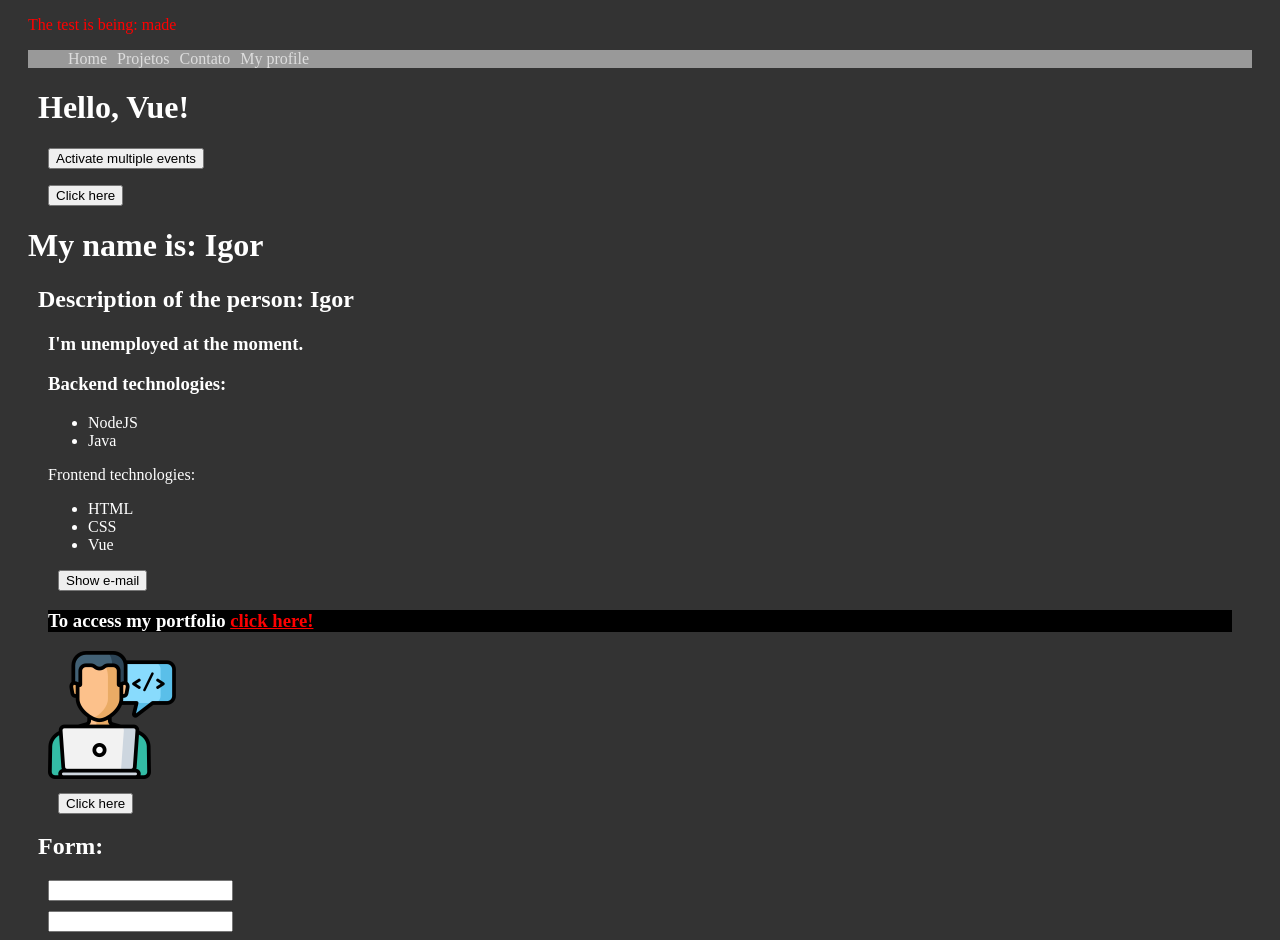
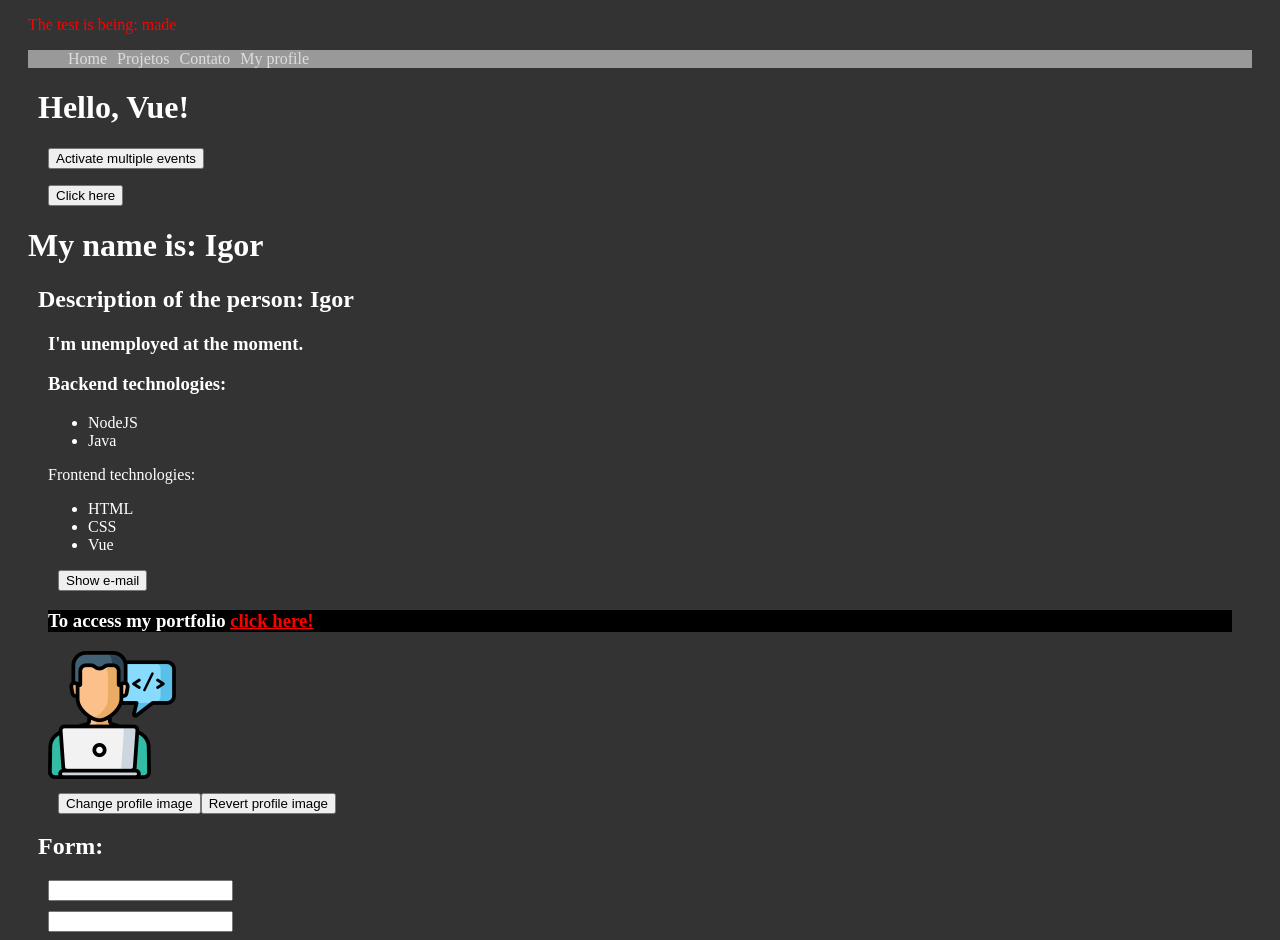
Before and after one commit to IgorBorgess/vue3-firstContact, a Vue app: page / in a window 1280 px wide. Shown: the top 940 px of the page. Built offline with nearby package versions, Linux system fonts and the light colour scheme.

Commit message:
[If applied] will build the changeImage component while applying it to Picture.vue

```diff
--- /dev/null
+++ b/src/components/ChangeImage.vue
@@ -0,0 +1,17 @@
+<template>
+    <div>
+        <button @click="$emit('changeImage')">Change profile image</button>
+        <button @click="$emit('revertChange')">Revert profile image</button>
+    </div>
+</template>
+
+<script>
+export default {
+    name: "ChangeImage",
+    emits: ["changeImage", "revertChange"]
+}
+</script>
+
+<style>
+
+</style>
--- a/src/components/Picture.vue
+++ b/src/components/Picture.vue
@@ -1,23 +1,34 @@
 <template>
     <img v-bind:src="avatar" :alt="description">
-    <Reuse />
+    <ChangeImage @change-image="changeImage" @revert-change="revertChange" />
 </template>
 
 <script>
-import Reuse from "./Reuse.vue"
+import ChangeImage from "./ChangeImage.vue"
 
 export default {
     name: "Picture",
     components: {
-        Reuse
+        ChangeImage
     },
     data() {
         return {
             avatar: "/img/avatar.png",
             description: "Guy with a computer"
         }
+    },
+    methods: {
+        changeImage() {
+            this.avatar = "/img/avatar2.png"
+            console.log(this.avatar)
+        },
+        revertChange() {
+            this.avatar = "/img/avatar.png"
+            console.log(this.avatar)
+        }
     }
 }
+
 </script>
 
 <style>
```
Also changed, not shown: public/img/avatar2.png (added).
